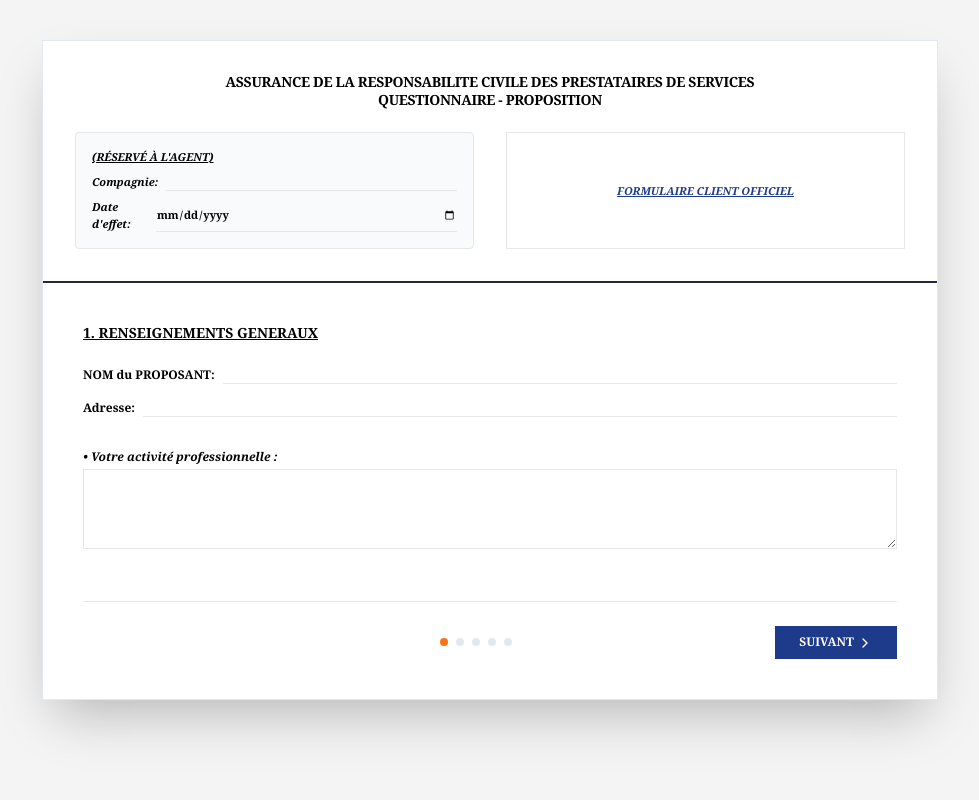
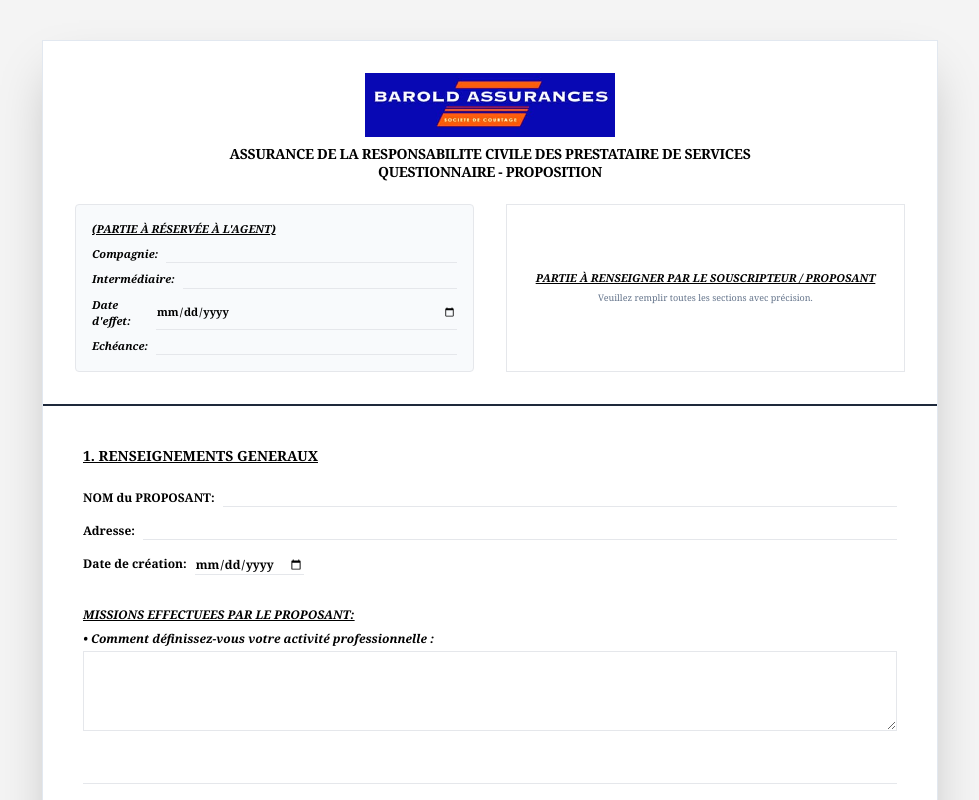
Before and after one commit to yarmotekguardcloud/barold-web, a React (Vite) app: page / in a window 1280 px wide. Shown: the top 800 px of the page, without its empty margins (150-1129 px from the left). Built offline with nearby package versions, Linux system fonts and the light colour scheme.

Commit message:
Restauration en-tête complet et logo

```diff
--- a/src/barold-formulaire.jsx
+++ b/src/barold-formulaire.jsx
@@ -1,7 +1,6 @@
 import React, { useState, useRef, useEffect } from 'react';
 import { User, Briefcase, Shield, PenTool, ChevronRight, ChevronLeft, CheckCircle, Lock, Users, AlertTriangle, Building2, Download } from 'lucide-react';
 import { jsPDF } from "jspdf";
-// Importation de la bibliothèque EmailJS
 import emailjs from '@emailjs/browser';
 
 export default function BaroldFormulaire() {
@@ -99,24 +98,21 @@ export default function BaroldFormulaire() {
     }
 
     setIsSubmitting(true);
-
-    // Capture de la signature en image
     const signatureBase64 = canvasRef.current ? canvasRef.current.toDataURL("image/png") : "";
 
-    // Préparation des données pour le template EmailJS
     const templateParams = {
       nomProposant: formData.nomProposant,
       adresse: formData.adresse,
       commentDefinissezVousActivite: formData.commentDefinissezVousActivite,
-      signature: signatureBase64 // Sera utilisé comme <img src="{{signature}}">
+      signature: signatureBase64
     };
 
     try {
       const response = await emailjs.send(
-        'service_3nzz4gj', // Votre Service ID Gmail
-        'template_8w44yz5', // Votre Template ID
+        'service_3nzz4gj',
+        'template_8w44yz5',
         templateParams,
-        'diETOYFuHDO5ykoIM' // <--- REMPLACEZ PAR VOTRE PUBLIC KEY (Onglet Account)
+        'diETOYFuHDO5ykoIM'
       );
 
       if (response.status === 200) {
@@ -124,7 +120,7 @@ export default function BaroldFormulaire() {
       }
     } catch (error) {
       console.error("Erreur d'envoi EmailJS:", error);
-      alert("L'envoi a échoué. Vérifiez votre Public Key dans le code.");
+      alert("L'envoi a échoué. Vérifiez votre connexion.");
     } finally {
       setIsSubmitting(false);
     }
@@ -183,8 +179,8 @@ export default function BaroldFormulaire() {
       <div className="max-w-md animate-in zoom-in">
         <CheckCircle className="w-20 h-20 text-green-600 mx-auto mb-4" />
         <h1 className="text-2xl font-bold">Proposition Transmise</h1>
-        <p className="text-slate-500 mt-2">Le document a été envoyé avec succès à Barold Assurances.</p>
-        <button onClick={() => window.location.reload()} className="mt-6 text-blue-600 underline font-bold">Remplir un nouveau formulaire</button>
+        <p className="text-slate-500 mt-2">Le document officiel a été envoyé aux services de Barold Assurances.</p>
+        <button onClick={() => window.location.reload()} className="mt-6 text-blue-600 underline font-bold">Remplir un autre formulaire</button>
       </div>
     </div>
   );
@@ -193,24 +189,29 @@ export default function BaroldFormulaire() {
     <div className="min-h-screen bg-[#f4f4f4] py-10 px-4 font-serif">
       <div className="w-full max-w-4xl bg-white shadow-2xl mx-auto border border-slate-200">
 
+        {/* --- EN-TÊTE RESTAURÉ --- */}
         <div className="p-8 border-b-2 border-slate-800">
           <div className="flex flex-col items-center mb-6">
+            <img src="/logo-barold.png" alt="BAROLD ASSURANCES" className="h-16 mb-2" />
             <h1 className="text-center text-sm font-black uppercase leading-tight tracking-tight">
-              ASSURANCE DE LA RESPONSABILITE CIVILE DES PRESTATAIRES DE SERVICES<br/>
+              ASSURANCE DE LA RESPONSABILITE CIVILE DES PRESTATAIRE DE SERVICES<br/>
               QUESTIONNAIRE - PROPOSITION
             </h1>
           </div>
 
           <div className="grid grid-cols-2 gap-8 text-[11px] font-bold italic">
             <div className="border p-4 bg-slate-50 rounded">
-              <p className="mb-2 underline uppercase">(Réservé à l'agent)</p>
+              <p className="mb-2 underline uppercase">(Partie à Réservée à l'agent) </p>
               <div className="space-y-2">
                 <div className="flex gap-2"><span>Compagnie:</span><input name="compagnie" className="border-b w-full bg-transparent outline-none" onChange={handleInputChange}/></div>
+                <div className="flex gap-2"><span>Intermédiaire:</span><input name="intermediaire" className="border-b w-full bg-transparent outline-none" onChange={handleInputChange}/></div>
                 <div className="flex gap-2"><span>Date d'effet:</span><input name="dateEffetProposee" type="date" className="border-b w-full bg-transparent outline-none" onChange={handleInputChange}/></div>
+                <div className="flex gap-2"><span>Echéance:</span><input name="echeance" className="border-b w-full bg-transparent outline-none" onChange={handleInputChange}/></div>
               </div>
             </div>
             <div className="flex flex-col justify-center items-center border p-4 text-center">
-               <p className="uppercase underline leading-none font-black text-blue-900">Formulaire Client Officiel</p>
+               <p className="uppercase underline leading-none">Partie à renseigner par le souscripteur / proposant</p>
+               <p className="mt-2 text-[9px] not-italic text-slate-500 font-normal">Veuillez remplir toutes les sections avec précision.</p>
             </div>
           </div>
         </div>
@@ -222,8 +223,10 @@ export default function BaroldFormulaire() {
               <div className="grid gap-4 text-xs font-bold">
                 <div className="flex gap-2"><span>NOM du PROPOSANT:</span><input name="nomProposant" className="border-b flex-1 outline-none" value={formData.nomProposant} onChange={handleInputChange}/></div>
                 <div className="flex gap-2"><span>Adresse:</span><input name="adresse" className="border-b flex-1 outline-none" value={formData.adresse} onChange={handleInputChange}/></div>
+                <div className="flex gap-2"><span>Date de création:</span><input name="dateCreation" type="date" className="border-b outline-none" onChange={handleInputChange}/></div>
                 <div className="mt-4">
-                  <p className="mb-1 italic">• Votre activité professionnelle :</p>
+                  <p className="uppercase underline mb-2 italic">MISSIONS EFFECTUEES PAR LE PROPOSANT:</p>
+                  <p className="mb-1 italic">• Comment définissez-vous votre activité professionnelle :</p>
                   <textarea name="commentDefinissezVousActivite" className="w-full border p-2 h-20 outline-none font-normal" onChange={handleInputChange}></textarea>
                 </div>
               </div>
@@ -236,6 +239,10 @@ export default function BaroldFormulaire() {
               <div className="space-y-4 text-xs font-bold italic">
                 <p>• Veuillez décrire brièvement les matériels utilisés :</p>
                 <textarea name="descriptionMaterielsUtilises" className="w-full border p-2 h-16 mt-1 outline-none font-normal" onChange={handleInputChange}></textarea>
+                <div>
+                  <p>• Nature des biens confiés par votre clientèle :</p>
+                  <input name="natureBiensConfies" className="w-full border-b outline-none mt-1 font-normal" onChange={handleInputChange}/>
+                </div>
               </div>
             </div>
           )}
@@ -243,7 +250,7 @@ export default function BaroldFormulaire() {
           {currentSection === 2 && (
             <div className="space-y-6 animate-in fade-in">
               <h2 className="text-sm font-black uppercase underline">IMPORTANCE DE L'ACTIVITE</h2>
-              <div className="grid grid-cols-1 md:grid-cols-2 gap-4 mt-2 text-xs">
+              <div className="grid grid-cols-1 md:grid-cols-2 gap-4 mt-2 text-xs font-bold italic">
                  <div className="flex gap-2"><span>Nombre total personnes :</span><input name="nombrePersonnesOccupees" className="border-b w-20 outline-none font-normal" onChange={handleInputChange}/></div>
                  <div className="flex gap-2"><span>CA annuel HT :</span><input name="montantChiffreAffairesAnnuelHT" className="border-b flex-1 outline-none font-normal" onChange={handleInputChange}/></div>
               </div>
@@ -254,47 +261,49 @@ export default function BaroldFormulaire() {
             <div className="space-y-6 animate-in fade-in">
               <h2 className="text-sm font-black uppercase underline">ANTECEDENTS DU RISQUE</h2>
               <div className="bg-red-50 p-4 rounded border border-red-200 text-xs italic">
-                Toute réticence ou déclaration intentionnellement fausse entraîne la nullité du contrat (Code CIMA).
+                <p className="font-black text-red-800 uppercase text-[10px] mb-2">Avertissement Légal :</p>
+                Toute réticence ou déclaration intentionnellement fausse entraîne l'application des sanctions prévues aux articles 18 et 19 du Code CIMA.
               </div>
             </div>
           )}
 
           {currentSection === 4 && (
             <div className="space-y-6 animate-in fade-in text-center">
-              <p className="text-xs font-bold text-left italic">Je certifie l'exactitude des informations ci-dessus.</p>
+              <p className="text-xs font-bold text-left italic">Je soussigné certifie que les réponses faites à la présente proposition sont exactes.</p>
               <div className="mt-8">
-                <p className="text-[10px] font-bold uppercase underline mb-2">CADRE DE SIGNATURE</p>
+                <p className="text-[10px] font-bold uppercase underline mb-2">CADRE DE SIGNATURE (Souris ou doigt)</p>
                 <div className="border-2 border-slate-300 bg-white inline-block shadow-inner">
                    <canvas ref={canvasRef} width={500} height={200} className="touch-none cursor-crosshair" />
                 </div>
-                <div className="mt-2">
-                   <button onClick={() => canvasRef.current.getContext('2d').clearRect(0,0,500,200)} className="text-red-600 text-[10px] uppercase underline">Effacer la signature</button>
+                <div className="mt-2 flex justify-center gap-6 text-[10px] font-bold">
+                   <button onClick={() => canvasRef.current.getContext('2d').clearRect(0,0,500,200)} className="text-red-600 uppercase underline">Effacer</button>
+                   <span className="text-slate-500">Ouagadougou, le {new Date().toLocaleDateString()}</span>
                 </div>
               </div>
             </div>
           )}
 
           <div className="flex justify-between items-center mt-12 border-t pt-6">
-            <button onClick={() => setCurrentSection(currentSection - 1)} disabled={currentSection === 0} className={`text-xs font-bold ${currentSection === 0 ? 'invisible' : 'text-slate-500'}`}>
-              <ChevronLeft size={16} className="inline"/> PRÉCÉDENT
+            <button onClick={() => setCurrentSection(currentSection - 1)} disabled={currentSection === 0} className={`flex items-center gap-2 text-xs font-bold ${currentSection === 0 ? 'invisible' : 'text-slate-500 hover:text-black'}`}>
+              <ChevronLeft size={16} /> PRÉCÉDENT
             </button>
 
             <div className="flex gap-2">
               {sections.map((_, i) => (
-                <div key={i} className={`h-2 w-2 rounded-full ${currentSection === i ? 'bg-orange-500' : 'bg-slate-200'}`} />
+                <div key={i} className={`h-2 w-2 rounded-full transition-all ${currentSection === i ? 'bg-orange-500 w-4' : 'bg-slate-200'}`} />
               ))}
             </div>
 
             {currentSection < 4 ? (
-              <button onClick={() => setCurrentSection(currentSection + 1)} className="bg-blue-900 text-white px-6 py-2 text-xs font-bold uppercase">
-                SUIVANT <ChevronRight size={16} className="inline"/>
+              <button onClick={() => setCurrentSection(currentSection + 1)} className="bg-blue-900 text-white px-6 py-2 text-xs font-bold uppercase flex items-center gap-2">
+                SUIVANT <ChevronRight size={16} />
               </button>
             ) : (
               <div className="flex gap-3">
-                <button onClick={handleDownload} className="bg-slate-800 text-white px-4 py-3 text-xs font-bold uppercase">
-                  PDF
+                <button onClick={handleDownload} className="bg-slate-800 text-white px-4 py-3 text-xs font-bold uppercase flex items-center gap-2 shadow-lg hover:bg-black">
+                  <Download size={16} /> PDF
                 </button>
-                <button onClick={handleSubmit} disabled={isSubmitting} className="bg-orange-600 text-white px-8 py-3 text-sm font-black uppercase shadow-lg disabled:opacity-50">
+                <button onClick={handleSubmit} disabled={isSubmitting} className="bg-orange-600 text-white px-8 py-3 text-sm font-black uppercase tracking-widest shadow-lg hover:bg-orange-700 disabled:opacity-50">
                   {isSubmitting ? "ENVOI..." : "SIGNER ET ENVOYER"}
                 </button>
               </div>
@@ -302,6 +311,7 @@ export default function BaroldFormulaire() {
           </div>
         </div>
       </div>
+      <p className="text-center text-[10px] text-slate-400 mt-6 uppercase tracking-widest">Barold Assurances © 2024 - Sécurité & Confidentialité</p>
     </div>
   );
 }
```
